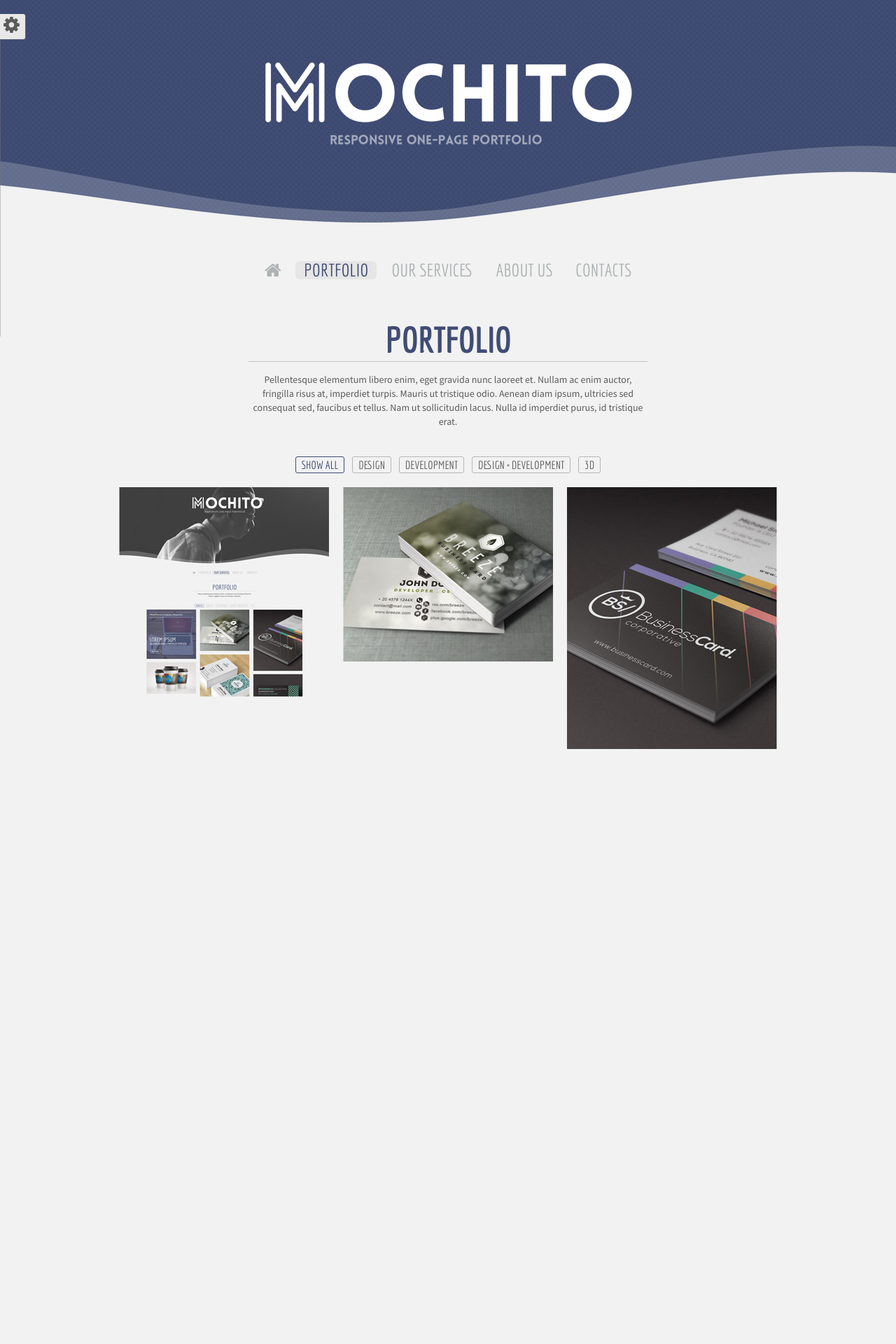
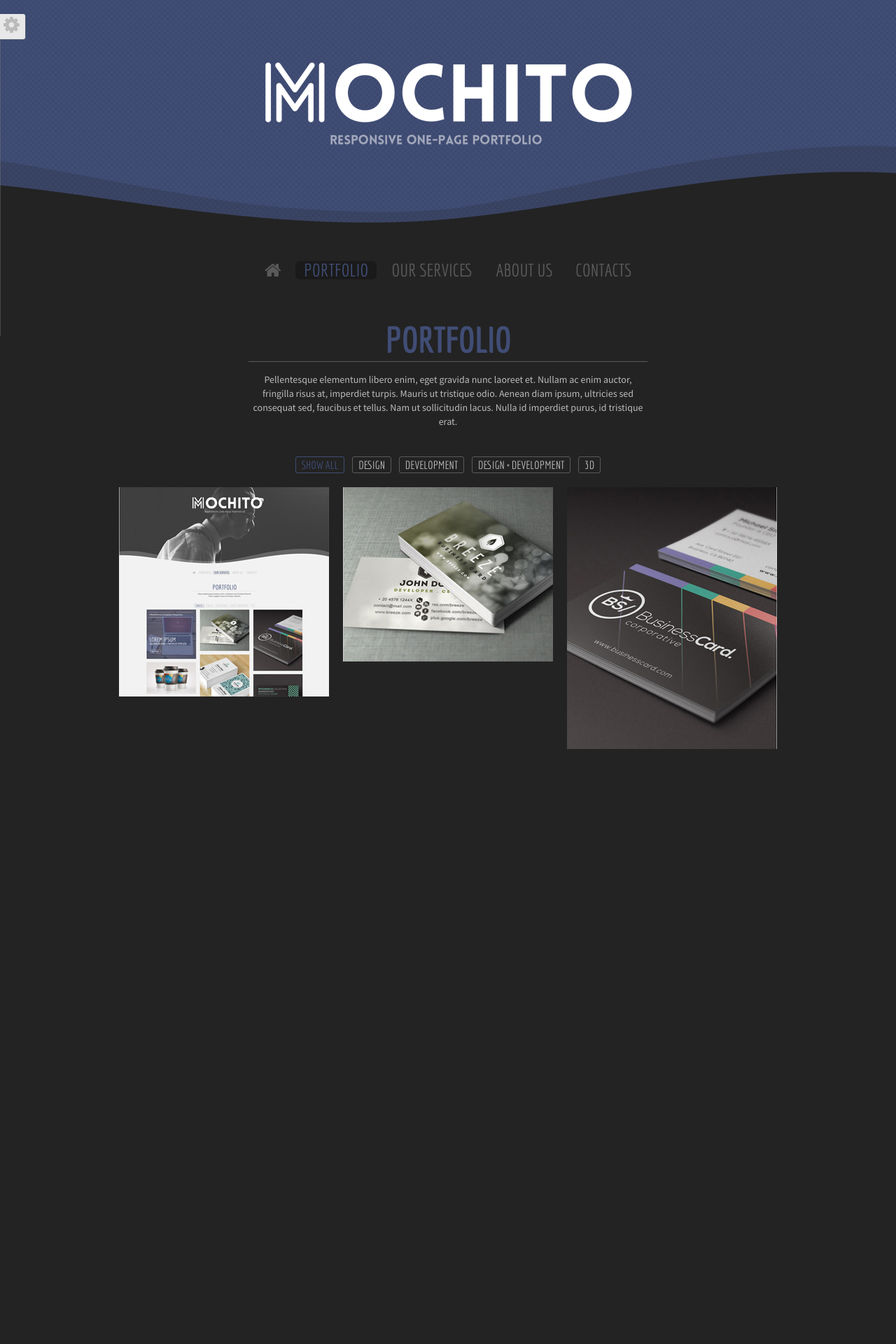
Before and after one commit to digitalRoots/website-carlos.meza-digitalRoots, a Jekyll site: the page built from index.md, in a window 1280 px wide. Shown: the top 1920 px of the page at 70% size. Built offline with Jekyll 4.4.1, drawn with Linux system fonts in a browser that asks for light colours; nearby versions of some CDN libraries; library files that are not in the unit come from our copies.

Commit message:
dark theme

```diff
--- a/_includes/head.html
+++ b/_includes/head.html
@@ -31,10 +31,10 @@
 	<!-- FontAwesome CSS -->
 	<link href="css/font-awesome.css" rel="stylesheet" />
 
-	<link href="css/darktheme.css" rel="stylesheet" type="text/css" id="darktheme" />
-
 	<!-- Custom LESS CSS -->
 	<link rel="stylesheet/less" type="text/css" href="css/style.css" />
+
+	<link href="css/darktheme.css" rel="stylesheet" type="text/css" id="darktheme" />
 
 	<!-- Modernizr -->
 	<script src="js/modernizr-2.6.2.min.js"></script>
```
